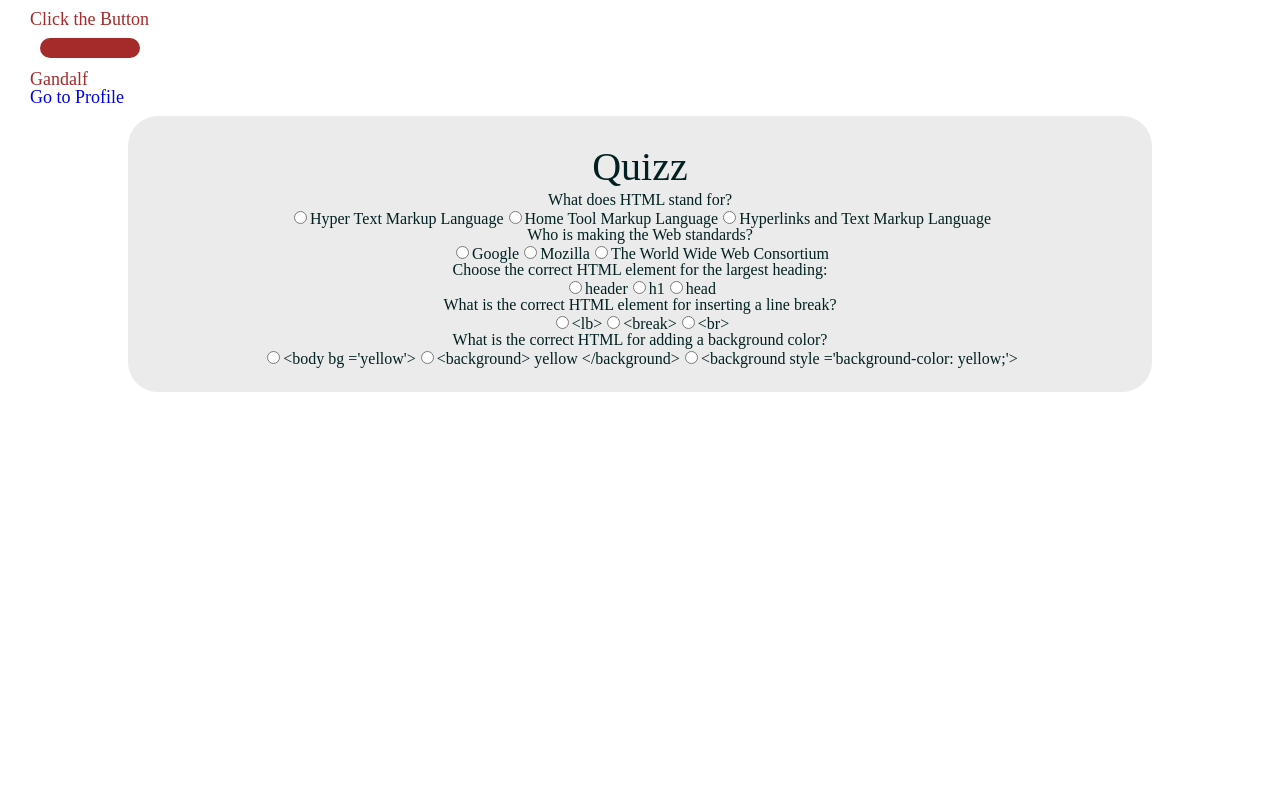
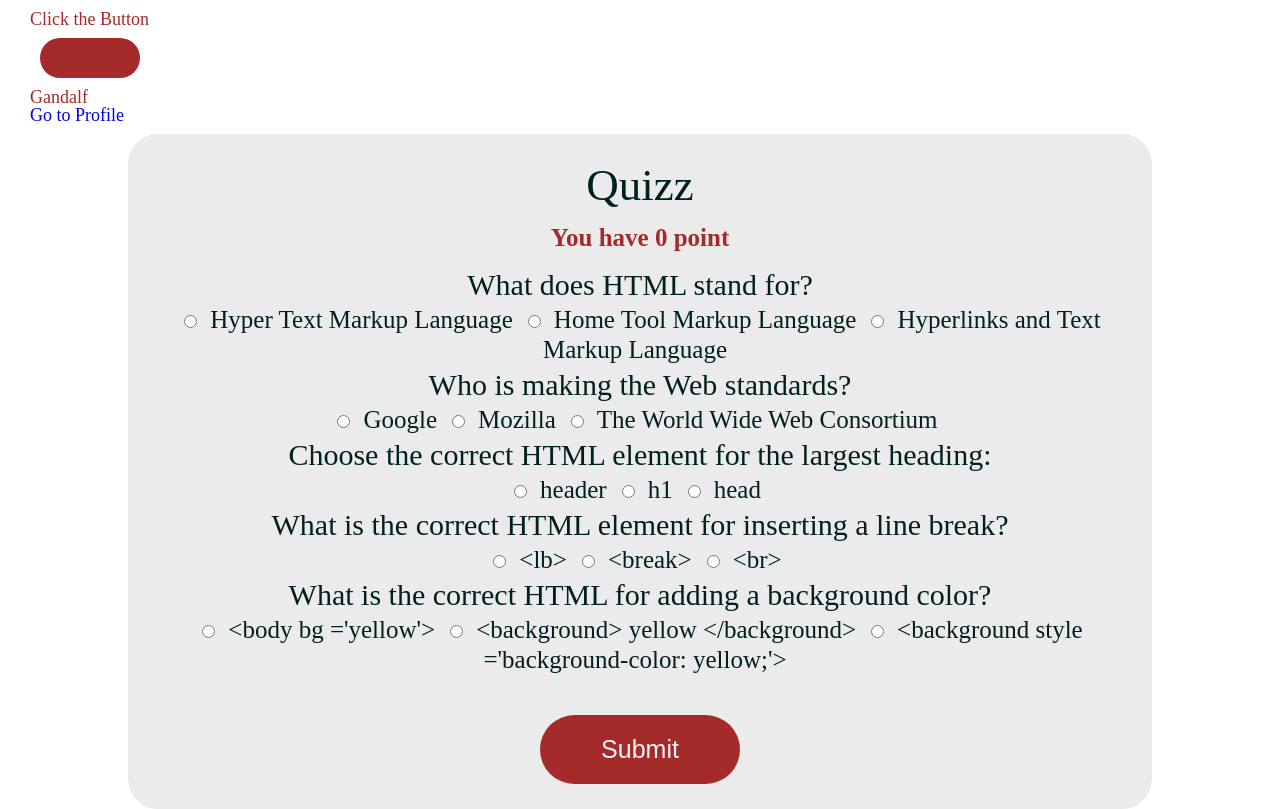
Before and after one commit to MGobronidze/Skillwill5, a plain HTML site: page index.html in a window 1280 px wide. Drawn offline with Linux system fonts and the light colour scheme.

Commit message:
add poins and colors

```diff
--- a/main.js
+++ b/main.js
@@ -50,12 +50,17 @@ sectionEl.setAttribute("id","quiz-sec")
 let quizH2El = document.createElement("h2");
 let quizTextEl = document.createTextNode("Quizz");
 
+// შევქმნათ და დავმატოთ ქულათა რაოდენობა
+let points = 0;
+let scoreEl = document.createElement("div");
+scoreEl.innerHTML = `You have ${points} point`;
+
 // დავამატოთ სექცია დოკუმენტში
 bodyEl.append(sectionEl);
 
 // დავამატოთ სექციის სათაური
 quizH2El.append(quizTextEl);
-sectionEl.append(quizH2El);
+sectionEl.append(quizH2El, scoreEl);
 
 // შევქმნათ ქვიზის მასივი
 let quizArr = [
@@ -120,7 +125,7 @@ let quizArr = [
             },
             {
                 ans: "<break>",
-                valid: "fasle"
+                valid: "false"
             },
             {
                 ans: "<br>",
@@ -153,8 +158,10 @@ sectionEl.append(quizForm);
 
 // ქვიზის მასივიდან დავამატოთ კითხვები და სავარაუდო პასუხები ქვიზის ფორმაში
 quizArr.forEach( el =>{
+
     //შევქმნათ სექცია თითოეული კითხვისთვის
     const secEl =  document.createElement("section");
+    secEl.classList.add("quiz-par")
 
     // კითხვა
     const questionEl = document.createElement("p");
@@ -167,26 +174,62 @@ quizArr.forEach( el =>{
     // სავარაუდო პასუხი
     const answ = [ans1, ans2, ans3] = [el.answer[0].ans, el.answer[1].ans, el.answer[2].ans];
     const validity =[val1, val2, val3] =[el.answer[0].valid, el.answer[1].valid, el.answer[2].valid];
+
+    // ვადგენთ ინდექსს ქვიზის მასივში
+    let quesIndex = quizArr.indexOf(el);
     answ.forEach(ans => {
 
         // თითოეული სავარაუდო პასუხისთვის შევქმნათ ინპუტის ველები ატრიბუტებით
         const ansEl = document.createElement("input");
         ansEl.setAttribute("id", ans);
         ansEl.setAttribute("value", ans);
-        ansEl.setAttribute("name", "quiz");
+        ansEl.setAttribute("name", `quiz-${quesIndex}`);
         ansEl.setAttribute("type", "radio");
+
+        // ვადგენთ ინდექსს პასუხების მასივში
+        let index = answ.indexOf(ans);
+        ansEl.classList.add(validity[index]);
 
         // თითოეული სავარაუდო პასუხისთვის შევქმნათ ლეიბლები ატრიბუტებით
         const ansLabelEl = document.createElement("label");
         ansLabelEl.innerText=ans;
         ansLabelEl.setAttribute("for", ans);
 
-        // ვადგენთ ინდექსს პასუხების მასივში
-        let index = answ.indexOf(ans);
-        ansLabelEl.classList.add(validity[index]);
-
         // დავამატოთ სავარაუდო პასუხები სექციაში;
         secEl.append(ansEl, ansLabelEl);
     })
 }
 )
+// შევქმნათ და დავმატოთ საბმით ღილაკი ქვიზის სექციაში
+let btnEl = document.createElement("button");
+btnEl.innerHTML = "Submit";
+btnEl.setAttribute("type","submit")
+quizForm.append(btnEl);
+
+// სწორი პასუხი გავამწვანოთ მონიშვნის შემთხვევაში, არასწორი გავაწითლოთ
+btnEl.addEventListener("click", (event=>{
+    event.preventDefault()
+    const radioBtns= document.querySelectorAll('input');
+    const labels = document.querySelectorAll('label')
+    const radioBtnsArr = Array.from(radioBtns);
+    const labelsArr = Array.from(labels);
+
+    // console.log(radioBtnsArr);
+    // console.log(labelsArr);
+
+    radioBtnsArr.forEach(el=>{
+        let index = radioBtnsArr.indexOf(el);
+        if(el.getAttribute("class")==="true" && el.checked){
+            labelsArr[index].style.color="rgb(90, 207, 90";
+            // ქულა გავზარდოთ ერთით
+            points +=1;
+        }
+        if(el.getAttribute("class")==="false" && el.checked){
+            labelsArr[index].style.color="rgb(249, 17, 17)";
+            // ქულა დავტოვოთ უცვლელი
+            points = points;
+        }
+        scoreEl.innerHTML = `You have ${points} points`;
+        // console.log(el.getAttribute("class")==="true", index, el.checked)
+    })
+}))
--- a/style.css
+++ b/style.css
@@ -80,10 +80,32 @@ a{
 	border-radius: 30px;
 }
 #quiz-sec>h2{
-	font-size: 40px;
+	font-size: 45px;
 	line-height: 50px;
 }
-#quiz-sec>p{
-	font-size: 20px;
+#quiz-sec>div{
+	margin: 15px;
+	font-size: 25px;
+	color: brown;
+	font-weight: bold;
+}
+.quiz-par>p{
+	font-size: 30px;
+	line-height: 40px;
+}
+.quiz-par>label{
+	font-size: 25px;
 	line-height: 30px;
+	margin: 10px;
 }
+button{
+	width: 200px;
+	margin-top: 40px;
+	padding: 20px;
+	border: none;
+	cursor: pointer;
+	font-size: 25px;
+	background-color: brown;
+	color: whitesmoke;
+	border-radius: 50px;
+}
```
